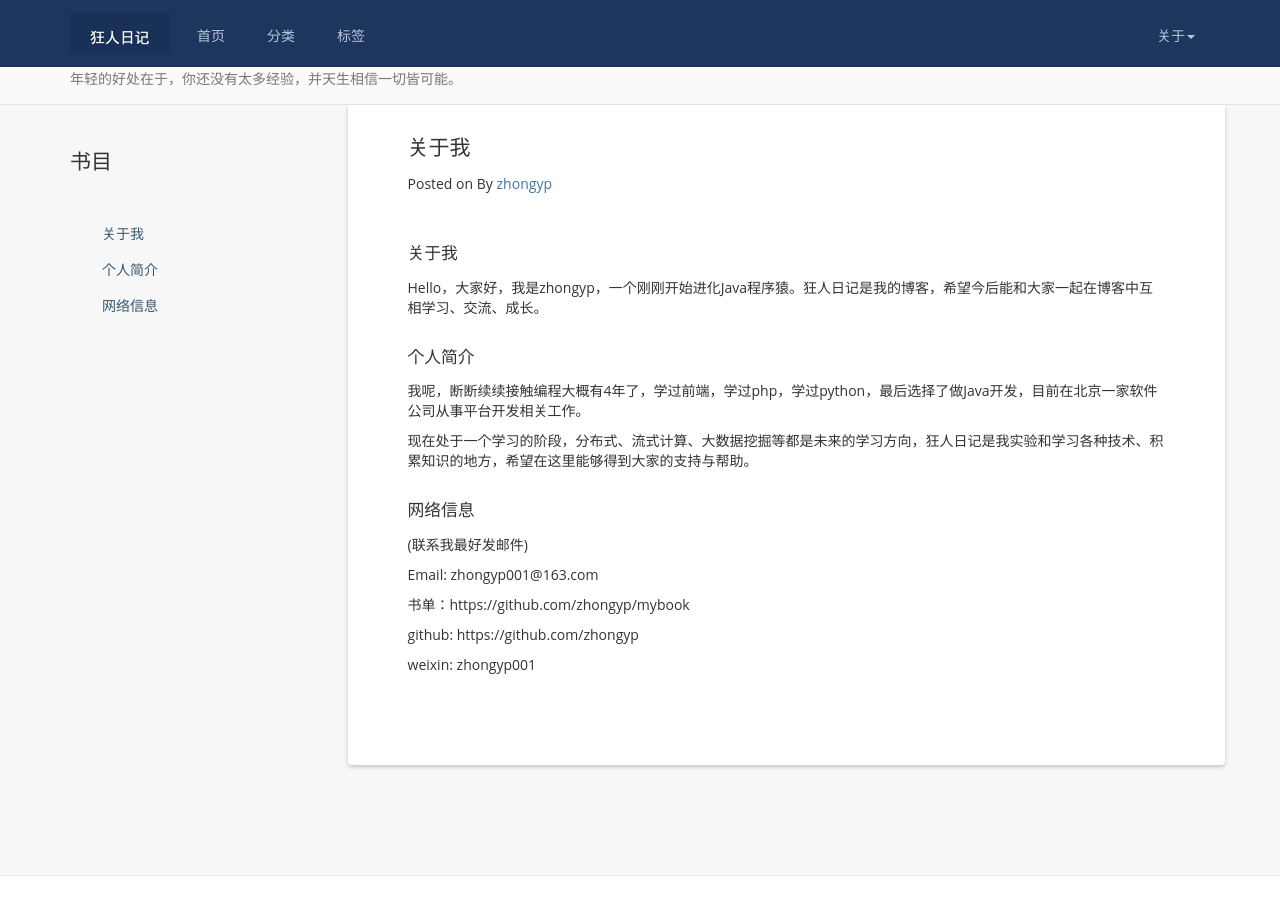
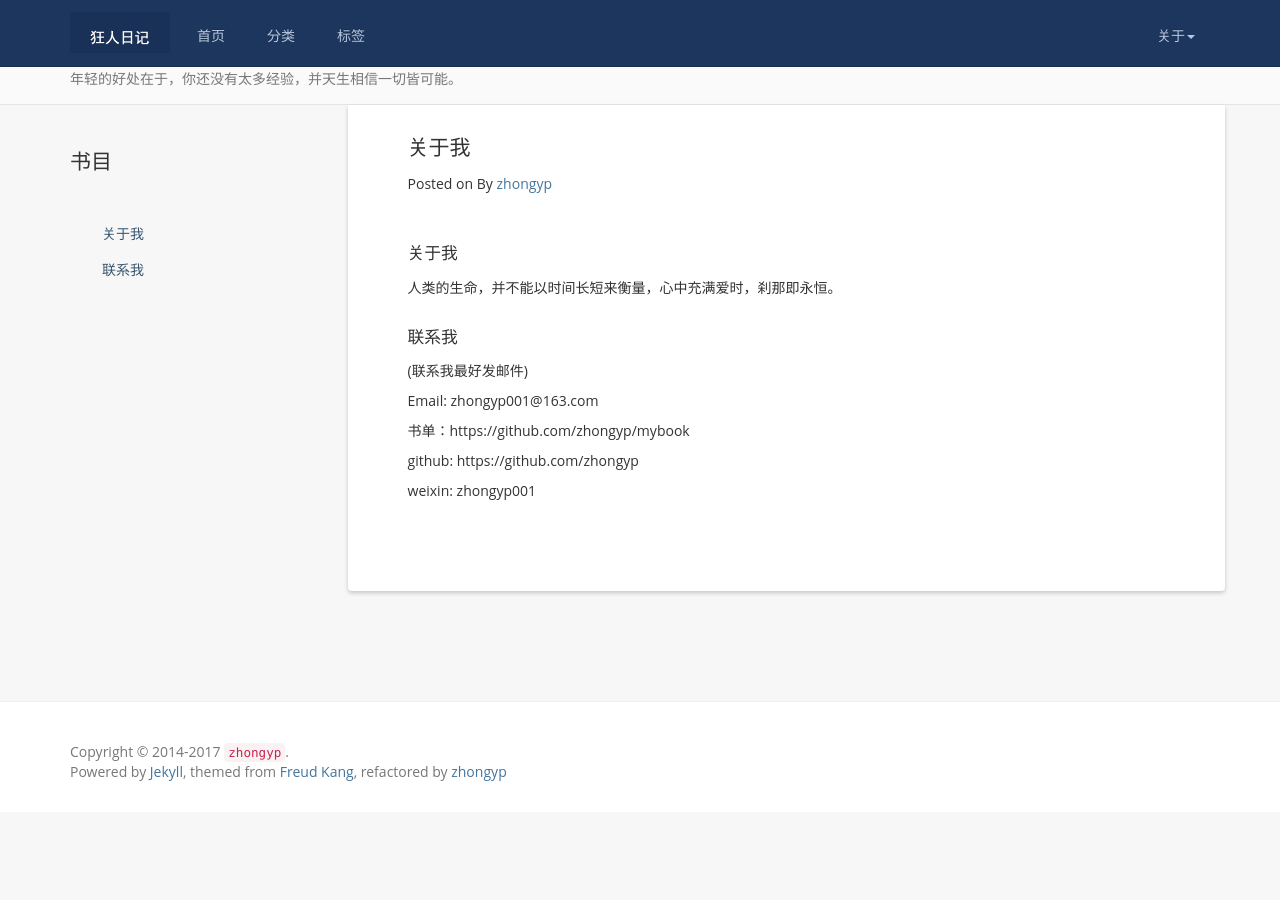
Before and after one commit to zhongyp/jekyll-theme-classic, a Jekyll site: the page built from me.md, in a window 1280 px wide and 900 px high, scrolled down 495 px. Built offline with Jekyll 4.4.1, drawn with Linux system fonts in a browser that asks for light colours; nearby versions of some CDN libraries; comment, search, counter and statistics services are not loaded; after the commit the page ends 1307 px from its top, so only the background shows below that.

Commit message:
update 关于我

```diff
--- a/me.md
+++ b/me.md
@@ -10,15 +10,9 @@ permalink: /me/
 
 ## 关于我
 
-Hello，大家好，我是zhongyp，一个刚刚开始进化Java程序猿。狂人日记是我的博客，希望今后能和大家一起在博客中互相学习、交流、成长。
+人类的生命，并不能以时间长短来衡量，心中充满爱时，刹那即永恒。
 
-## 个人简介
-
-我呢，断断续续接触编程大概有4年了，学过前端，学过php，学过python，最后选择了做Java开发，目前在北京一家软件公司从事平台开发相关工作。
-
-现在处于一个学习的阶段，分布式、流式计算、大数据挖掘等都是未来的学习方向，狂人日记是我实验和学习各种技术、积累知识的地方，希望在这里能够得到大家的支持与帮助。
-
-## 网络信息
+## 联系我
 
 (联系我最好发邮件)
 
```
